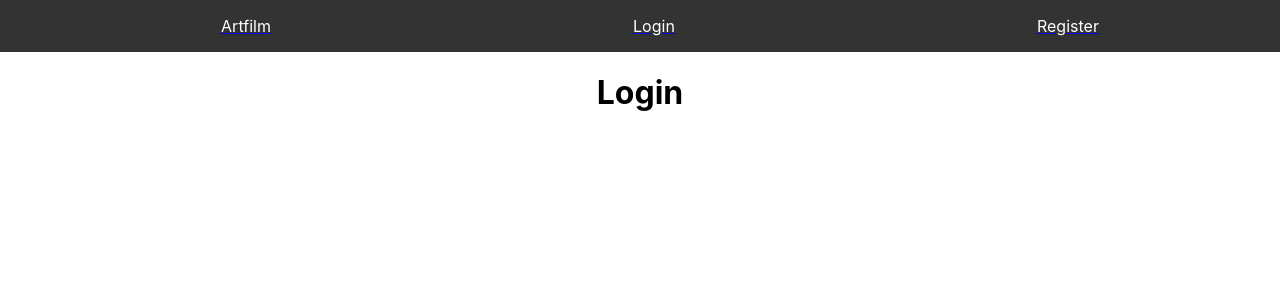
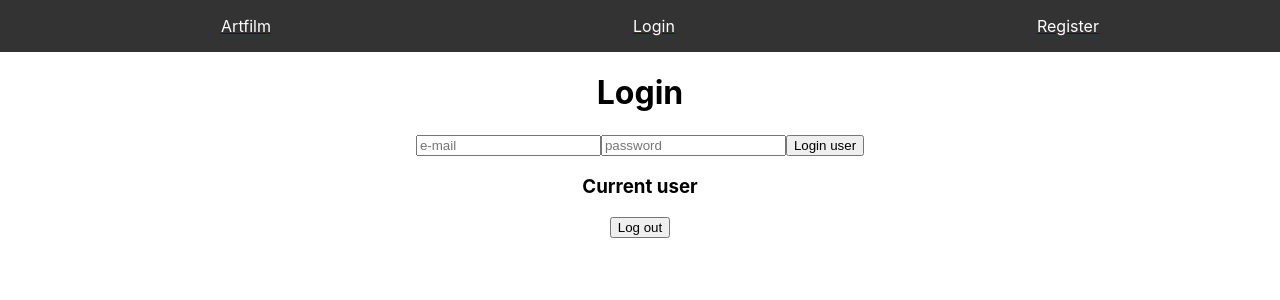
Before and after one commit to red1k/artfilm, a React (Create React App) app: page /login in a window 1280 px wide. Shown: the top 300 px of the page. Built offline with nearby package versions, Linux system fonts and the light colour scheme; no server answers.

Commit message:
login, logout, register function

```diff
--- a/src/Firebase.js
+++ b/src/Firebase.js
@@ -1,21 +1,5 @@
 import { initializeApp } from "firebase/app";
-import {
-  GoogleAuthProvider,
-  getAuth,
-  signInWithPopup,
-  signInWithEmailAndPassword,
-  createUserWithEmailAndPassword,
-  sendPasswordResetEmail,
-  signOut
-} from "firebase/auth";
-import {
-  getFirestore,
-  query,
-  getDocs,
-  collection,
-  where,
-  addDoc,
-} from "firebase/firestore";
+import { getAuth } from "firebase/auth";
 
 const firebaseConfig = {
   apiKey: "AIzaSyBf_xfcHZancp5EI7QvVfpYNxl4XmK5EmQ",
@@ -23,35 +7,11 @@ const firebaseConfig = {
   projectId: "artfilm-d65a3",
   storageBucket: "artfilm-d65a3.appspot.com",
   messagingSenderId: "227848485995",
-  appId: "1:227848485995:web:a92bc6242700f3489cc52e"
+  appId: "1:227848485995:web:a92bc6242700f3489cc52e",
 };
 
 const app = initializeApp(firebaseConfig);
-const auth = getAuth(app);
-const db = getFirestore(app);
-
-const googleProvider = new GoogleAuthProvider();
-
-const signInWithGoogle = async () => {
-	try {
-		const res = await signInWithPopup(auth, googleProvider);
-		const user = res.user;
-		const q = query(collection(db, "users"), where("uid", "==", user.uid));
-		const docs = await getDocs(q);
-
-		if(docs.docs.length === 0) {
-			await addDoc(collection(db, "users"), {
-				uid: user.uid,
-				name: userDisplayName,
-				authProvider: "google",
-				email: user.email,
-			});
-		}
-	} catch (err) {
-		console.error(err);
-		alert(err.message);
-	}
-}
+export const auth = getAuth(app);
 
 // https://blog.logrocket.com/user-authentication-firebase-react-apps/
 // https://github.com/csfrequency/react-firebase-hooks/tree/master/auth#useauthstate
--- a/src/pages/LoginScreen/Login.js
+++ b/src/pages/LoginScreen/Login.js
@@ -1,9 +1,49 @@
-import React from "react";
+import React, { useState } from "react";
+import { onAuthStateChanged, signInWithEmailAndPassword, signOut } from "firebase/auth";
+import { auth } from "../../Firebase";
 
 function Login() {
+  const [email, setEmail] = useState();
+  const [password, setPassword] = useState();
+  const [user, setUser] = useState({});
+
+  onAuthStateChanged(auth, (currentUser) => {
+    setUser(currentUser);
+  });
+
+  const login = async () => {
+    try {
+      const user = await signInWithEmailAndPassword(auth, email, password);
+      console.log(user);
+    } catch (error) {
+      console.log(error.message);
+    }
+  };
+  const logout = async () => {
+    await signOut(auth);
+  };
+
   return (
     <div>
       <h1>Login</h1>
+      <input
+        placeholder="e-mail"
+        onChange={(e) => {
+          setEmail(e.target.value);
+        }}
+      />
+      <input
+        placeholder="password"
+        onChange={(e) => {
+          setPassword(e.target.value);
+        }}
+      />
+      <button onClick={login}>Login user</button>
+      <h3>Current user</h3>
+      {user?.email}
+      <div>
+        <button onClick={logout}>Log out</button>
+      </div>
     </div>
   );
 }
--- a/src/pages/RegisterScreen/Register.js
+++ b/src/pages/RegisterScreen/Register.js
@@ -1,9 +1,36 @@
-import React from "react";
+import React, { useState } from "react";
+import { createUserWithEmailAndPassword } from "firebase/auth";
+import { auth } from "../../Firebase";
 
 function Register() {
+  const [email, setEmail] = useState();
+  const [password, setPassword] = useState();
+
+  const register = async () => {
+    try {
+      const user = await createUserWithEmailAndPassword(auth, email, password);
+      console.log(user);
+    } catch (error) {
+      console.log(error.message);
+    }
+  };
+
   return (
     <div>
       <h1>Register</h1>
+      <input
+        placeholder="e-mail"
+        onChange={(e) => {
+          setEmail(e.target.value);
+        }}
+      />
+      <input
+        placeholder="password"
+        onChange={(e) => {
+          setPassword(e.target.value);
+        }}
+      />
+      <button onClick={register}>Register user</button>
     </div>
   );
 }
```
